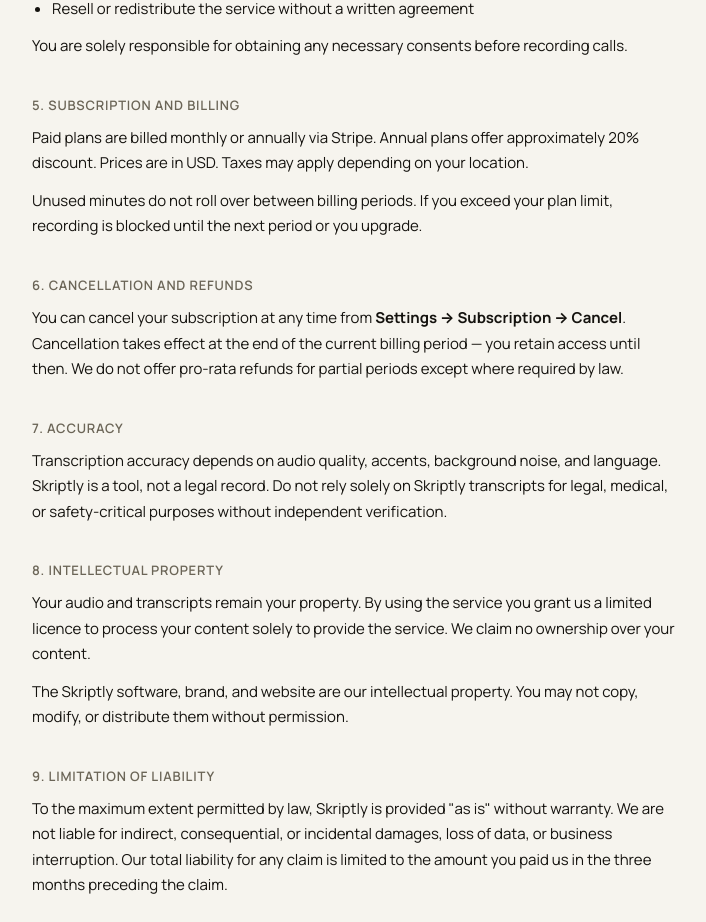
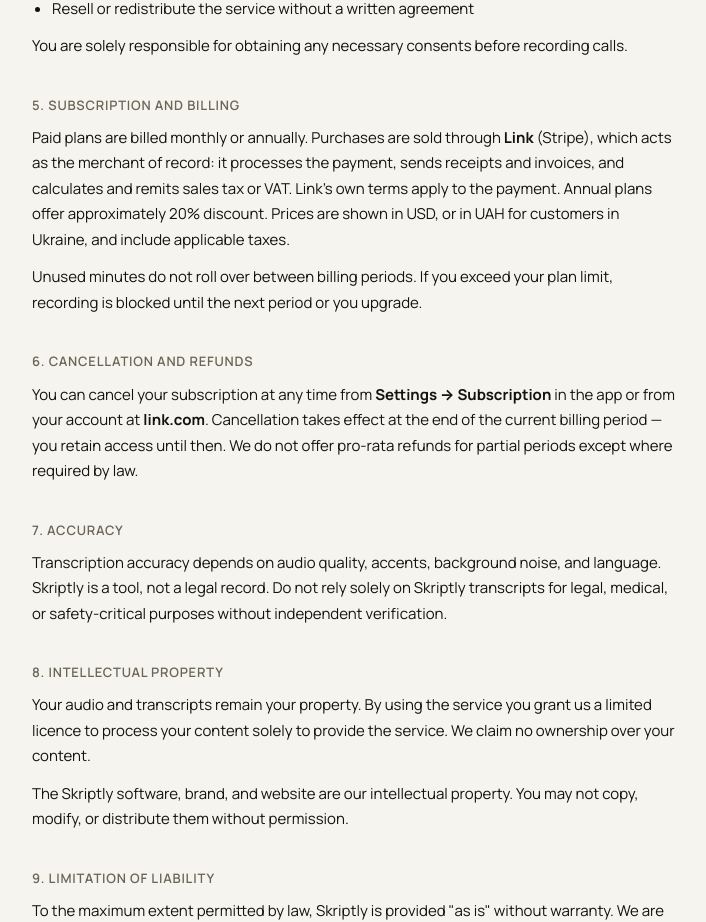
Before and after one commit to razornne/transcriptor-v2, a Next.js app in the folder landing/: page /terms in a window 1280 px wide. Shown: the part 900-1822 px from the top of the page, without its empty margins (286-992 px from the left). Built offline with nearby package versions, Linux system fonts and the light colour scheme.

Commit message:
docs(legal): purchases sold through Link as merchant of record
Co-Authored-By: Claude Opus 5.5 <noreply@anthropic.com>

```diff
--- a/landing/app/privacy/page.tsx
+++ b/landing/app/privacy/page.tsx
@@ -37,7 +37,7 @@ export default function PrivacyPage() {
 
         <section>
           <h2>4. Account data</h2>
-          <p>We collect your email address for authentication. We store: email, subscription plan and usage minutes, preferences (language, theme), and auto-learned vocabulary terms. We do not collect payment card data — payments are processed by Stripe.</p>
+          <p>We collect your email address for authentication. We store: email, subscription plan and usage minutes, preferences (language, theme), and auto-learned vocabulary terms. We do not collect payment card data — purchases are sold and processed by Link (Stripe) as the merchant of record.</p>
         </section>
 
         <section>
@@ -51,7 +51,7 @@ export default function PrivacyPage() {
             <li><strong>Modal Labs</strong> — serverless GPU compute (US). Processes audio in-memory, no data persisted after transcription.</li>
             <li><strong>Supabase</strong> — auth and database (EU region).</li>
             <li><strong>Google Gemini API</strong> — AI correction and summaries. Only text is sent, never audio. Google&apos;s data terms apply.</li>
-            <li><strong>Stripe</strong> — payment processing. Card data never touches our servers.</li>
+            <li><strong>Stripe / Link</strong> — merchant of record for purchases: payment, receipts, sales tax and VAT. Card data never touches our servers.</li>
             <li><strong>PostHog</strong> — privacy-masked analytics (EU).</li>
             <li><strong>Vercel</strong> — web hosting (US/EU).</li>
           </ul>
--- a/landing/app/terms/page.tsx
+++ b/landing/app/terms/page.tsx
@@ -48,13 +48,13 @@ export default function TermsPage() {
 
         <section>
           <h2>5. Subscription and billing</h2>
-          <p>Paid plans are billed monthly or annually via Stripe. Annual plans offer approximately 20% discount. Prices are in USD. Taxes may apply depending on your location.</p>
+          <p>Paid plans are billed monthly or annually. Purchases are sold through <strong>Link</strong> (Stripe), which acts as the merchant of record: it processes the payment, sends receipts and invoices, and calculates and remits sales tax or VAT. Link&apos;s own terms apply to the payment. Annual plans offer approximately 20% discount. Prices are shown in USD, or in UAH for customers in Ukraine, and include applicable taxes.</p>
           <p>Unused minutes do not roll over between billing periods. If you exceed your plan limit, recording is blocked until the next period or you upgrade.</p>
         </section>
 
         <section>
           <h2>6. Cancellation and refunds</h2>
-          <p>You can cancel your subscription at any time from <strong>Settings → Subscription → Cancel</strong>. Cancellation takes effect at the end of the current billing period — you retain access until then. We do not offer pro-rata refunds for partial periods except where required by law.</p>
+          <p>You can cancel your subscription at any time from <strong>Settings → Subscription</strong> in the app or from your account at <strong>link.com</strong>. Cancellation takes effect at the end of the current billing period — you retain access until then. We do not offer pro-rata refunds for partial periods except where required by law.</p>
         </section>
 
         <section>
```
Also changed, not shown: 2 other files (tests, documents, lock files or other folders).
